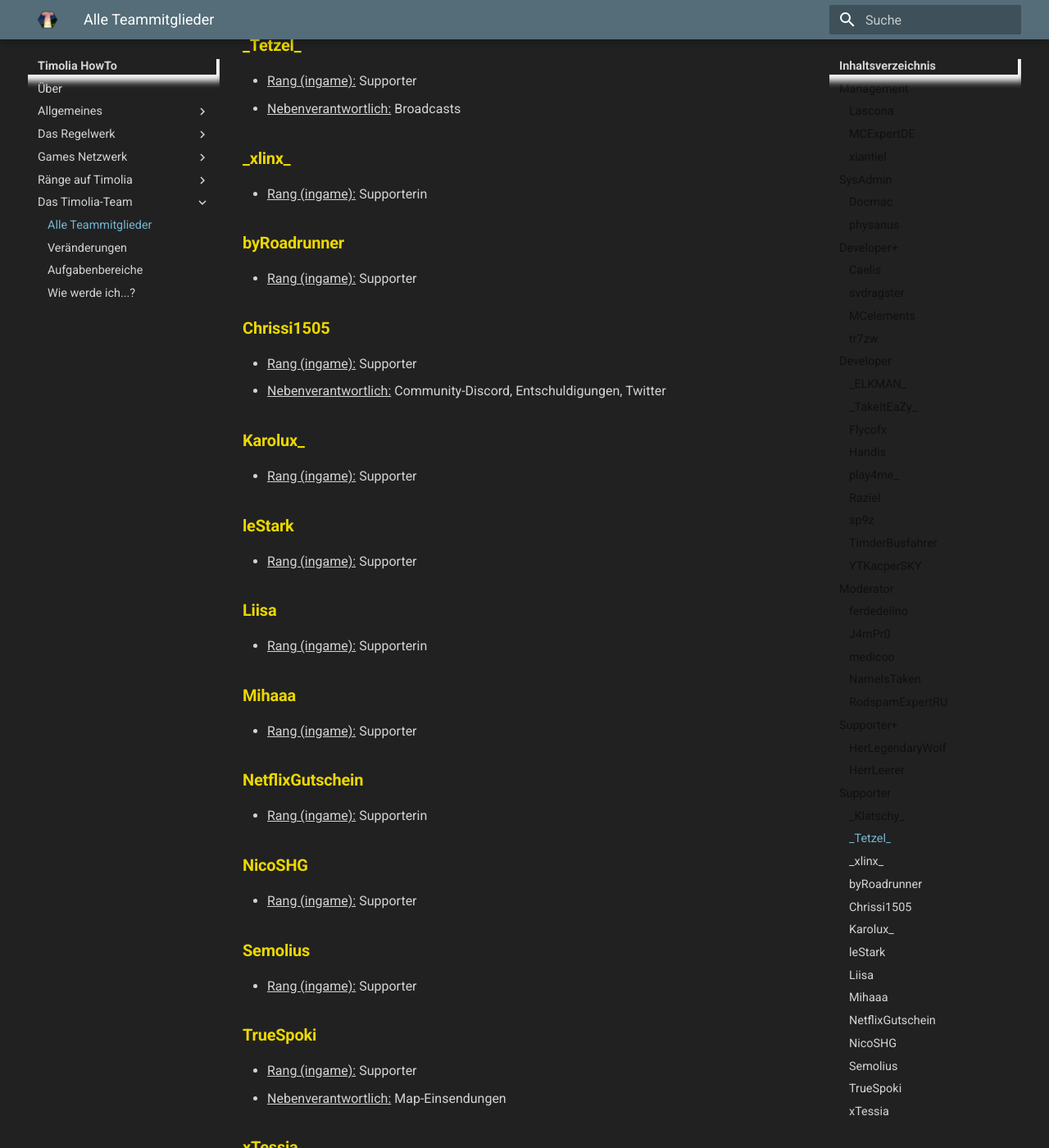
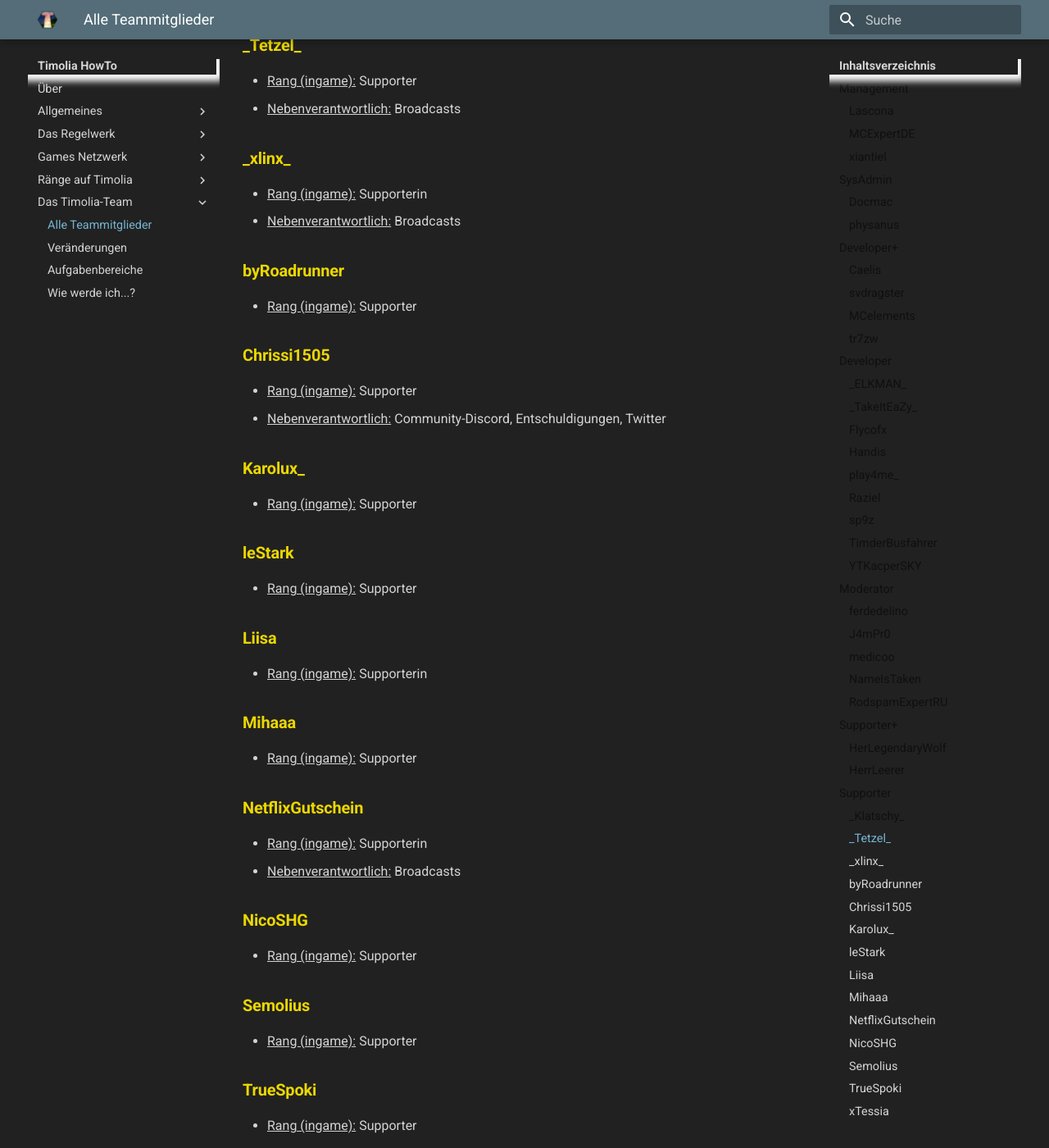
Before and after one commit to TimoliaDE/HowTo, an MkDocs documentation site: the page built from docs/team/members.md, in a window 1280 px wide and 1400 px high, scrolled down 5603 px. Shown: the whole window at 82% size. Built offline with MkDocs 1.6.1 and Material for MkDocs 9.7.7, drawn with Linux system fonts in a browser that asks for light colours; old or Windows-style settings are respelled for this version of MkDocs; some of the changed text lies outside the part shown.

Commit message:
_xlinx_, NetflixGutschein, TrueSpoki Broadcasts NV

```diff
--- a/docs/team/members.md
+++ b/docs/team/members.md
@@ -173,6 +173,7 @@ Supporter stehen für alle grundlegenden Fragen und Reports zur Verfügung und s
 
 ### <strong><span class='supporter'>\_xlinx\_</span></strong>
 - <u>Rang (ingame):</u> Supporterin
+- <u>Nebenverantwortlich:</u> Broadcasts
 
 ### <strong><span class='supporter'>byRoadrunner</span></strong>
 - <u>Rang (ingame):</u> Supporter
@@ -195,6 +196,7 @@ Supporter stehen für alle grundlegenden Fragen und Reports zur Verfügung und s
 
 ### <strong><span class='supporter'>NetflixGutschein</span></strong>
 - <u>Rang (ingame):</u> Supporterin
+- <u>Nebenverantwortlich:</u> Broadcasts
 
 ### <strong><span class='supporter'>NicoSHG</span></strong>
 - <u>Rang (ingame):</u> Supporter
@@ -204,7 +206,7 @@ Supporter stehen für alle grundlegenden Fragen und Reports zur Verfügung und s
 
 ### <strong><span class='supporter'>TrueSpoki</span></strong>
 - <u>Rang (ingame):</u> Supporter
-- <u>Nebenverantwortlich:</u> Map-Einsendungen
+- <u>Nebenverantwortlich:</u> Broadcasts, Map-Einsendungen
 
 ### <strong><span class='supporter'>xTessia</span></strong>
 - <u>Rang (ingame):</u> Supporterin
```
Also changed, not shown: docs/team/responsibilities.md (+3 -0 lines).
